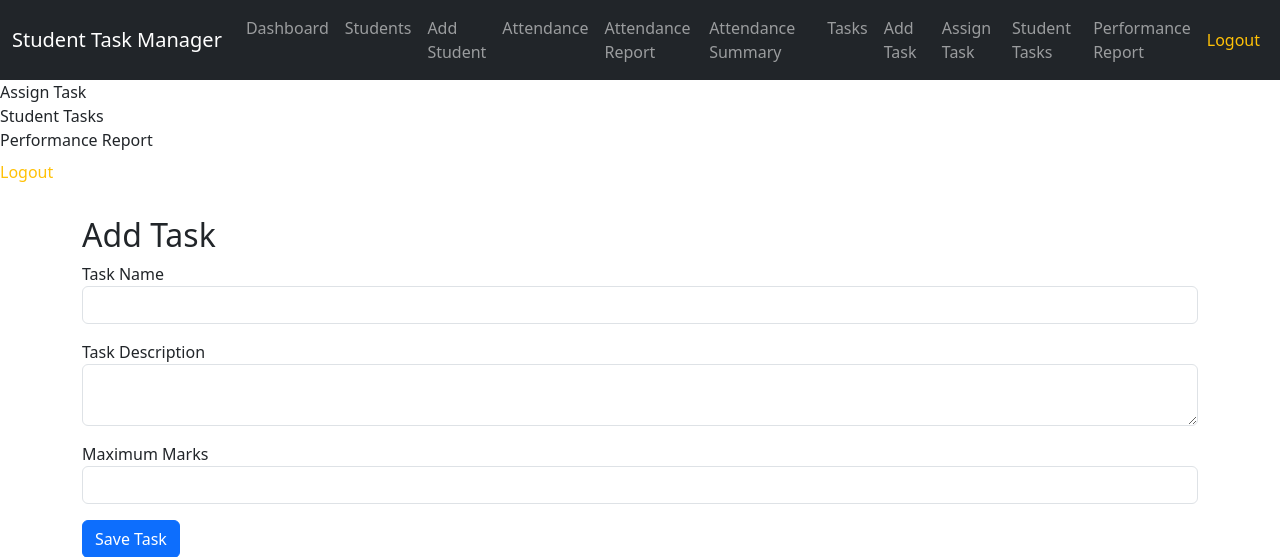
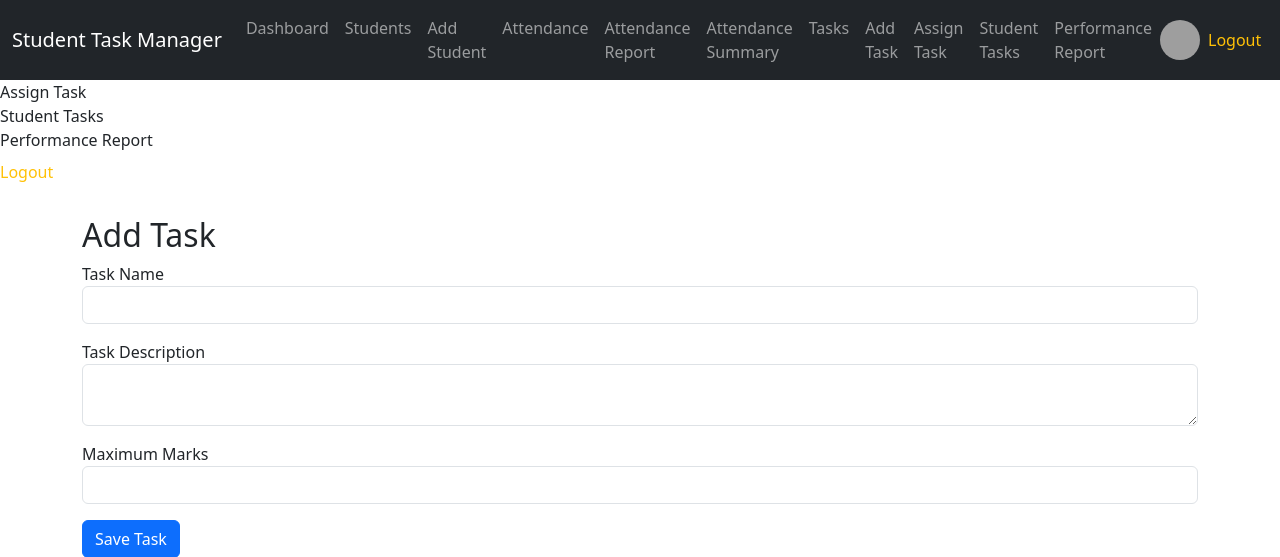
Before and after one commit to 8625906061/student-task-manager, a Flask app: page /add_task in a window 1280 px wide. Shown: the top 557 px of the page. Run offline with Flask 3, Linux system fonts and the light colour scheme; the visitor is signed in with stand-in values (Sample User, id 1); some libraries are stand-ins or nearby versions; grey boxes are pictures that could not be loaded.

Commit message:
Add profile picture to navbar

```diff
--- a/templates/includes/navbar.html
+++ b/templates/includes/navbar.html
@@ -54,7 +54,13 @@
         </div>
 
 
-        <div class="navbar-nav ms-auto">
+        <div class="navbar-nav ms-auto align-items-center">
+            <img src="{{ url_for('static', filename='images/profile.jpeg') }}"
+                 alt="Profile"
+                 class="rounded-circle"
+                 width="40"
+                 height="40"
+                style="object-fit: cover;">
 
             <a class="nav-link text-warning" href="/logout">
 
```
